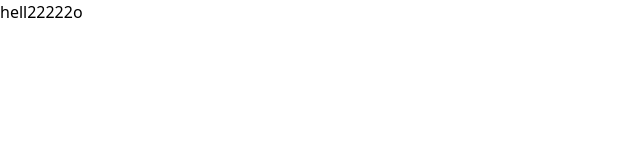
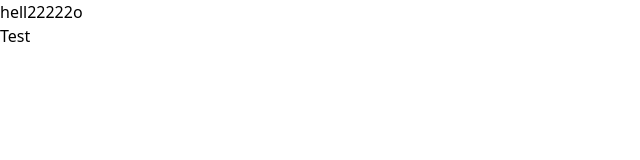
Before and after one commit to Ariefsetiawan900/my-food-facts, a React (Vite) app: page / in a window 1280 px wide. Shown: the top 160 px of the page, without its empty margins (0-640 px from the left). Built offline with nearby package versions, Linux system fonts and the light colour scheme.

Commit message:
create pages

```diff
--- a/src/App.tsx
+++ b/src/App.tsx
@@ -1,10 +1,12 @@
 import React from "react";
+import ModuleName from '@/pages/test';
 
 const App = () => {
   // const [first, setfirst] = React.useState(false)
   return (
     <div>
       <p className='text-red-500'>hell22222o</p>
+      <ModuleName/>
     </div>
   );
 };
--- /dev/null
+++ b/src/pages/test.tsx
@@ -0,0 +1,9 @@
+import React from 'react'
+
+const Test = () => {
+  return (
+    <div>Test</div>
+  )
+}
+
+export default Test
```
